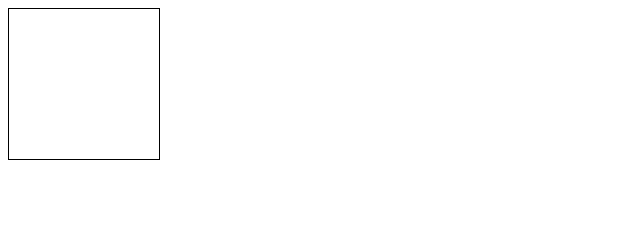
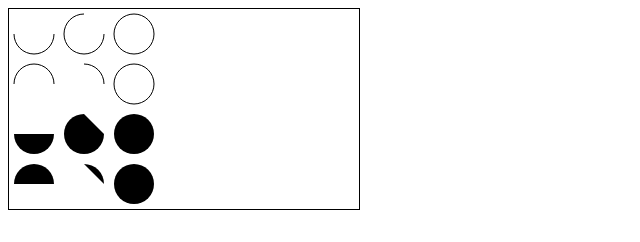
Before and after one commit to Good-Day-2-U/canvas-tut-firefox, a plain HTML site: page index.html in a window 1280 px wide. Shown: the whole page, without its empty margins (0-640 px from the left). Drawn offline with Linux system fonts and the light colour scheme.

Commit message:
Create arcs and some usful functions

```diff
--- a/index.html
+++ b/index.html
@@ -8,7 +8,7 @@
     <link rel="shortcut icon" href="./images/iconArt.svg" type="image/x-icon">
   </head>
   <body>
-    <canvas id="tutorial" width="150" height="150"></canvas>
+    <canvas id="canvas" width="350" height="200"></canvas>
     <script src="main.js"></script>
   </body>
 </html>
--- a/main.js
+++ b/main.js
@@ -1,7 +1,58 @@
+// function draw() {
+//   const canvas = document.getElementById("tutorial");
+//   if (canvas.getContext) {
+//     const ctx = canvas.getContext("2d");
+
+//     // ctx.fillStyle = "rgb(200, 0, 0)";
+//     // ctx.fillRect(10, 10, 50, 50);
+
+//     // ctx.fillStyle = "rgba(0, 0, 200, 0.5)";
+//     // ctx.fillRect(30, 30, 50, 50);
+
+//     // ctx.fillRect(25, 25, 100, 100);
+//     // ctx.clearRect(45, 45, 60, 60);
+//     // ctx.strokeRect(50, 50, 50, 50);
+
+//     ctx.beginPath();
+//     ctx.moveTo(50, 50);
+//     ctx.lineTo(75, 75);
+//     ctx.stroke();
+//     ctx.moveTo((62.5), (62.5));
+//     ctx.lineTo(100, 75);
+//     ctx.stroke();
+
+//     // Usful to convert degrees into radians
+//     // radians = (Math.PI/180)*degrees
+
+
+
+//   }
+// }
 function draw() {
-  const canvas = document.getElementById("tutorial");
+  const canvas = document.getElementById("canvas");
   if (canvas.getContext) {
     const ctx = canvas.getContext("2d");
+
+    for (let i = 0; i < 4; i++) {
+      for (let j = 0; j < 3; j++) {
+        ctx.beginPath();
+        const x = 25 + j * 50; // x coordinate
+        const y = 25 + i * 50; // y coordinate
+        const radius = 20; // Arc radius
+        const startAngle = 0; // Starting point on circle
+        const endAngle = Math.PI + (Math.PI * j) / 2; // End point on circle
+        const counterclockwise = i % 2 !== 0; // clockwise or counterclockwise
+
+        ctx.arc(x, y, radius, startAngle, endAngle, counterclockwise);
+
+        if (i > 1) {
+          ctx.fill();
+        } else {
+          ctx.stroke();
+        }
+      }
+    }
   }
 }
+
 window.addEventListener("load", draw);
```
